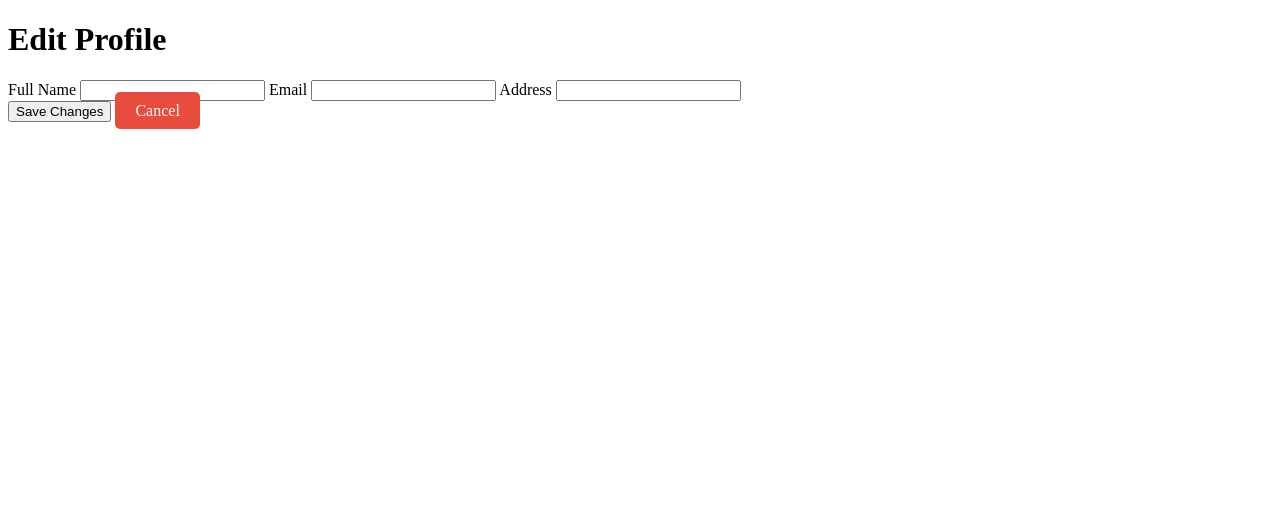
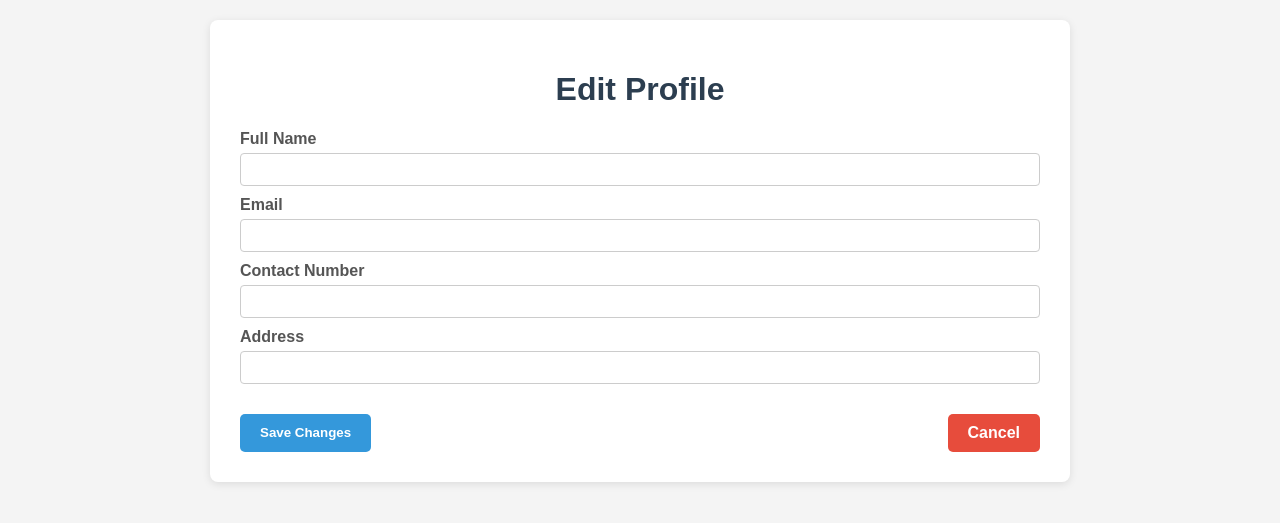
Before and after one commit to Just-JKB/E-ShopManage-Comprehensive-Online-Retail-Application-Management-System, a PHP site: page /EditProfile.php in a window 1280 px wide. Shown: the top 523 px of the page. Run offline with PHP 8.4, Linux system fonts and the light colour scheme; data that the repository does not hold is empty.

Commit message:
Update EditProfile

```diff
--- a/PHP/EditProfile.php
+++ b/PHP/EditProfile.php
@@ -8,7 +8,7 @@ $db = new Database();
 $conn = $db->getConnection();
 
 // Fetch user data
-$stmt = $conn->prepare("SELECT * FROM users WHERE user_id = ?");
+$stmt = $conn->prepare("CALL GetUserById(?)");
 $stmt->execute([$user_id]);
 $user = $stmt->fetch(PDO::FETCH_ASSOC);
 
@@ -16,14 +16,15 @@ $user = $stmt->fetch(PDO::FETCH_ASSOC);
 if ($_SERVER['REQUEST_METHOD'] === 'POST') {
     $name = $_POST['name'];
     $email = $_POST['email'];
+    $contact_number = $_POST['contact_number'];
     $address = $_POST['address'];
 
     // Update user data in the database
-    $updateStmt = $conn->prepare("UPDATE users SET name = ?, email = ?, address = ? WHERE user_id = ?");
-    $updateStmt->execute([$name, $email, $address, $user_id]);
+    $updateStmt = $conn->prepare("UPDATE users SET name = ?, email = ?, contact_number = ?, address = ? WHERE user_id = ?");
+    $updateStmt->execute([$name, $email, $contact_number, $address, $user_id]);
 
     // Redirect back to profile page after update
-    header("Location:UserProfile.php");
+    header("Location: UserProfile.php");
     exit();
 }
 ?>
@@ -34,7 +35,70 @@ if ($_SERVER['REQUEST_METHOD'] === 'POST') {
     <meta charset="UTF-8">
     <title>Edit Profile</title>
     <style>
-        /* Add your styles here */
+       body  {
+            font-family: Arial, sans-serif;
+            background: #f4f4f4;
+            margin: 0;
+            padding: 20px;
+        }
+
+        .container {
+            max-width: 800px;
+            margin: auto;
+            background: #fff;
+            border-radius: 8px;
+            padding: 30px;
+            box-shadow: 0 2px 8px rgba(0, 0, 0, 0.1);
+        }
+
+        h1 {
+            text-align: center;
+            color: #2c3e50;
+        }
+
+        .profile-info {
+            margin-top: 20px;
+        }
+
+        .profile-info label {
+            font-weight: bold;
+            display: block;
+            margin-top: 10px;
+            color: #555;
+        }
+
+        .profile-info input {
+            width: 100%;
+            padding: 8px;
+            margin-top: 5px;
+            box-sizing: border-box;
+            border: 1px solid #ccc;
+            border-radius: 4px;
+        }
+
+        .actions {
+            margin-top: 30px;
+            display: flex;
+            justify-content: space-between;
+        }
+
+        .actions button,
+        .actions a {
+            text-decoration: none;
+            padding: 10px 20px;
+            background-color: #3498db;
+            color: #fff;
+            border-radius: 5px;
+            border: none;
+            cursor: pointer;
+            font-weight: bold;
+            transition: background 0.3s;
+        }
+
+        .actions button:hover,
+        .actions a:hover {
+            background-color: #2980b9;
+        }
     </style>
 </head>
 <body>
@@ -50,6 +114,9 @@ if ($_SERVER['REQUEST_METHOD'] === 'POST') {
             <label for="email">Email</label>
             <input type="email" id="email" name="email" value="<?= htmlspecialchars($user['email']) ?>" required>
 
+            <label for="contact_number">Contact Number</label>
+            <input type="text" id="contact_number" name="contact_number" value="<?= htmlspecialchars($user['contact_number']) ?>" required>
+
             <label for="address">Address</label>
             <input type="text" id="address" name="address" value="<?= htmlspecialchars($user['address']) ?>" required>
         </div>
--- a/PHP/registerUser.php
+++ b/PHP/registerUser.php
@@ -17,7 +17,7 @@
         if (isset($_GET['error'])) {
             echo '<div class="alert alert-danger">'.htmlspecialchars($_GET['error']).'</div>';
         }
-
+      ?>
         <form method="POST" action="../PHP/registerUserFunction.php">
 
             <div class="mb-3">
```
